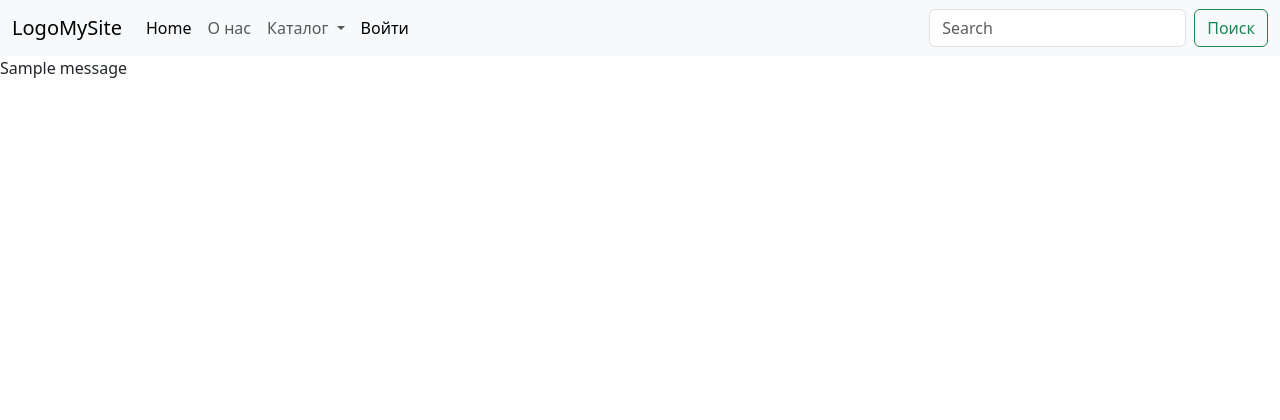
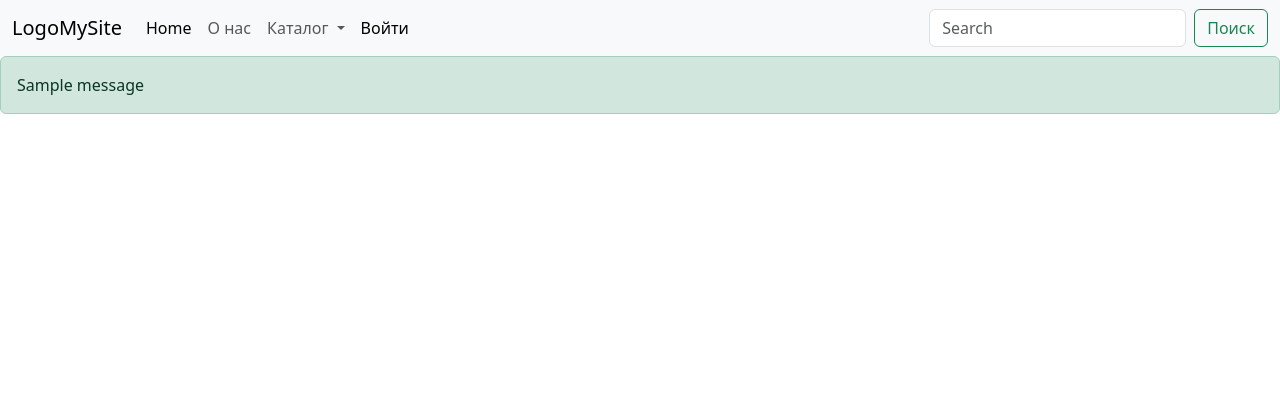
Before and after one commit to Adsorbchia/HW_Flask, a Flask app: page / in a window 1280 px wide. Shown: the top 420 px of the page. Run offline with Flask 3, Linux system fonts and the light colour scheme; one stand-in notice (Sample message) is shown; some libraries are stand-ins or nearby versions.

Commit message:
fixed the function

```diff
--- a/templates/base.html
+++ b/templates/base.html
@@ -55,7 +55,7 @@
     {% block content %}
     {% with messages = get_flashed_messages(with_categories=true) %}
   {% for category, message in messages %}
-    <div class="{{ category }}">{{ message }}</div>
+    <div class="alert alert-{{ category }} alert-dismissible fade show">{{ message }}</div>
   {% endfor %}
 {% endwith %}
 {% block app_content %}{% endblock %}
```
